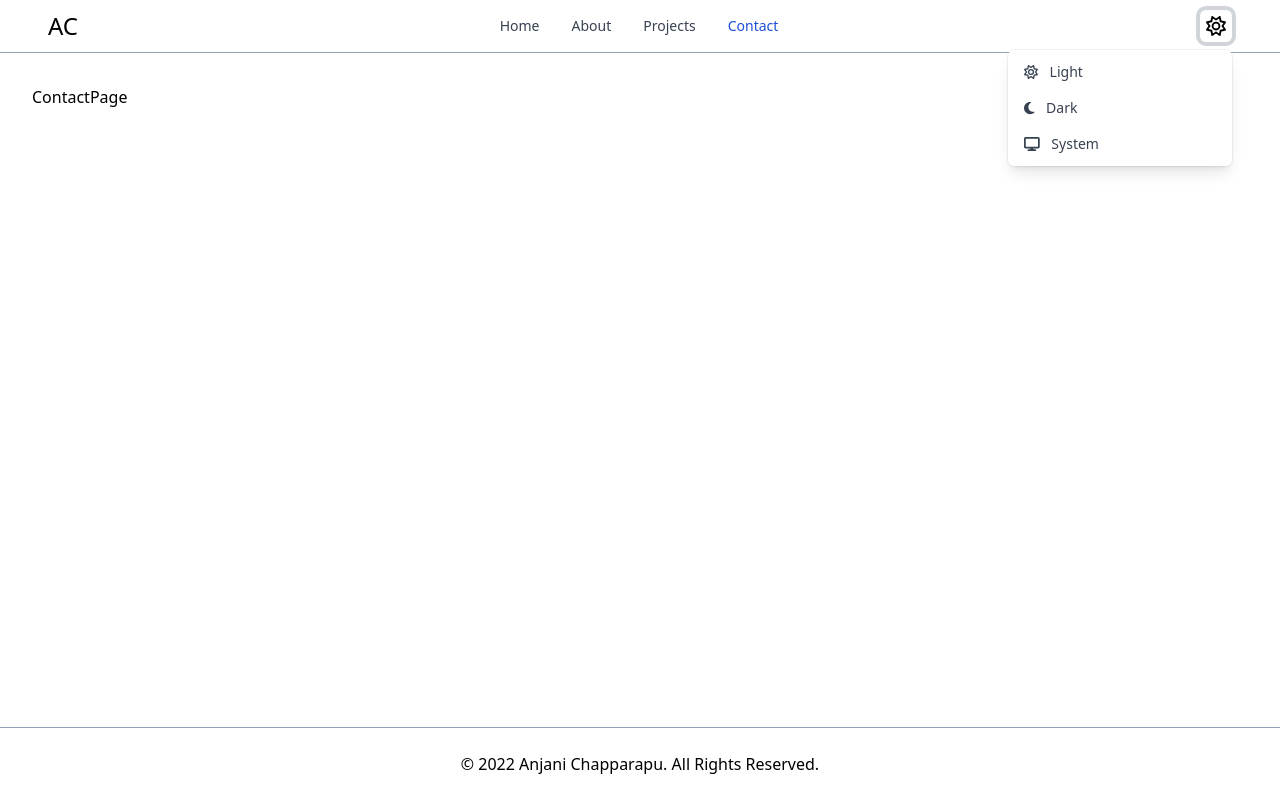
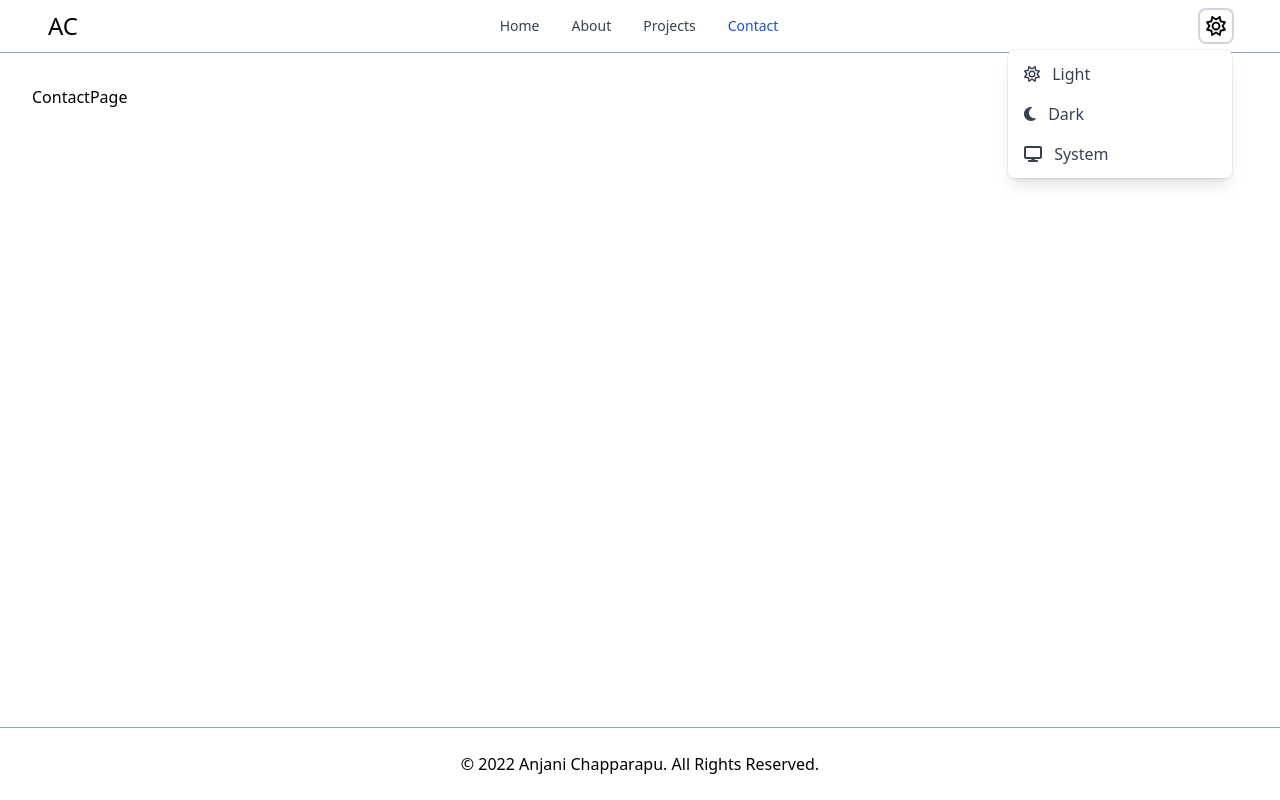
Before and after one commit to Anjani-ch/anjanichapparapu.com, a React (Create React App) app: page /contact in a window 1280 px wide. Both pictures are taken after a click on the button "Toggle theme". Built offline with nearby package versions, Linux system fonts and the light colour scheme.

Commit message:
Changed dark styling on theme change dropdown

```diff
--- a/public/index.html
+++ b/public/index.html
@@ -2,8 +2,8 @@
 <html lang="en">
   <head>
     <meta charset="utf-8" />
+    <meta name="viewport" content="width=device-width, initial-scale=1" />
     <link rel="icon" href="%PUBLIC_URL%/favicon.png" />
-    <meta name="viewport" content="width=device-width, initial-scale=1" />
     <title>Anjani Chapparapu</title>
   </head>
   <body>
--- a/src/assets/styles.css
+++ b/src/assets/styles.css
@@ -758,6 +758,10 @@ Ensure the default browser behavior of the `hidden` attribute.
   font-weight: 500;
 }
 
+.font-bold {
+  font-weight: 700;
+}
+
 .text-gray-500 {
   --tw-text-opacity: 1;
   color: rgb(107 114 128 / var(--tw-text-opacity));
@@ -922,6 +926,11 @@ Ensure the default browser behavior of the `hidden` attribute.
   background-color: rgb(209 213 219 / var(--tw-bg-opacity));
 }
 
+.dark .dark\:bg-gray-700 {
+  --tw-bg-opacity: 1;
+  background-color: rgb(55 65 81 / var(--tw-bg-opacity));
+}
+
 .dark .dark\:text-gray-400 {
   --tw-text-opacity: 1;
   color: rgb(156 163 175 / var(--tw-text-opacity));
--- a/src/components/ToggleTheme.js
+++ b/src/components/ToggleTheme.js
@@ -81,18 +81,18 @@ function ToggleTheme() {
 
   return (
     <div className="relative">
-        <button onClick={() => setIsDropdownToggled(!isDropdownToggled)} type="button" className="flex mr-3 text-xl rounded-md p-1.5 md:mr-0 focus:ring-4 focus:ring-gray-300 dark:focus:ring-gray-600 dark:text-white">
-            <span className="sr-only">Toggle theme</span>
-            {renderIcon()}
-        </button>
+      <button onClick={() => setIsDropdownToggled(!isDropdownToggled)} type="button" className="flex mr-3 text-xl rounded-md p-1.5 focus:ring-2 focus:ring-gray-300 hover:bg-gray-100 md:mr-0 dark:focus:ring-gray-600 dark:text-white dark:hover:bg-gray-700">
+        <span className="sr-only">Toggle theme</span>
+        {renderIcon()}
+      </button>
 
-        <div className={dropdownClass() + "origin-top-right absolute right-0 mt-2 w-56 rounded-md shadow-lg bg-white ring-1 ring-black ring-opacity-5 focus:outline-none"}>
-            <div className="py-1">
-                <Link onClick={() => setThemeByLocal('light')} to="/" className="text-gray-700 block px-4 py-2 text-sm"><FontAwesomeIcon className="mr-2" icon={faSun} /> Light</Link>
-                <Link onClick={() => setThemeByLocal('dark')} to="/" className="text-gray-700 block px-4 py-2 text-sm"><FontAwesomeIcon className="mr-2" icon={faMoon} /> Dark</Link>
-                <Link onClick={() => setThemeByPrefered()} to="/" className="text-gray-700 block px-4 py-2 text-sm"><FontAwesomeIcon className="mr-2" icon={faDisplay} /> System</Link>
-            </div>
+      <div className={dropdownClass() + "origin-top-right absolute right-0 mt-2 w-56 rounded-md shadow-lg bg-white ring-1 ring-black ring-opacity-5 focus:outline-none dark:bg-gray-700"}>
+        <div className="py-1">
+          <Link onClick={() => setThemeByLocal('light')} to="/" className="text-gray-700 block px-4 py-2 text-md dark:text-white"><FontAwesomeIcon className="mr-2" icon={faSun} /> Light</Link>
+          <Link onClick={() => setThemeByLocal('dark')} to="/" className="text-gray-700 block px-4 py-2 text-md dark:text-white"><FontAwesomeIcon className="mr-2" icon={faMoon} /> Dark</Link>
+          <Link onClick={() => setThemeByPrefered()} to="/" className="text-gray-700 block px-4 py-2 text-md dark:text-white"><FontAwesomeIcon className="mr-2" icon={faDisplay} /> System</Link>
         </div>
+      </div>
     </div>
   )
 }
```
